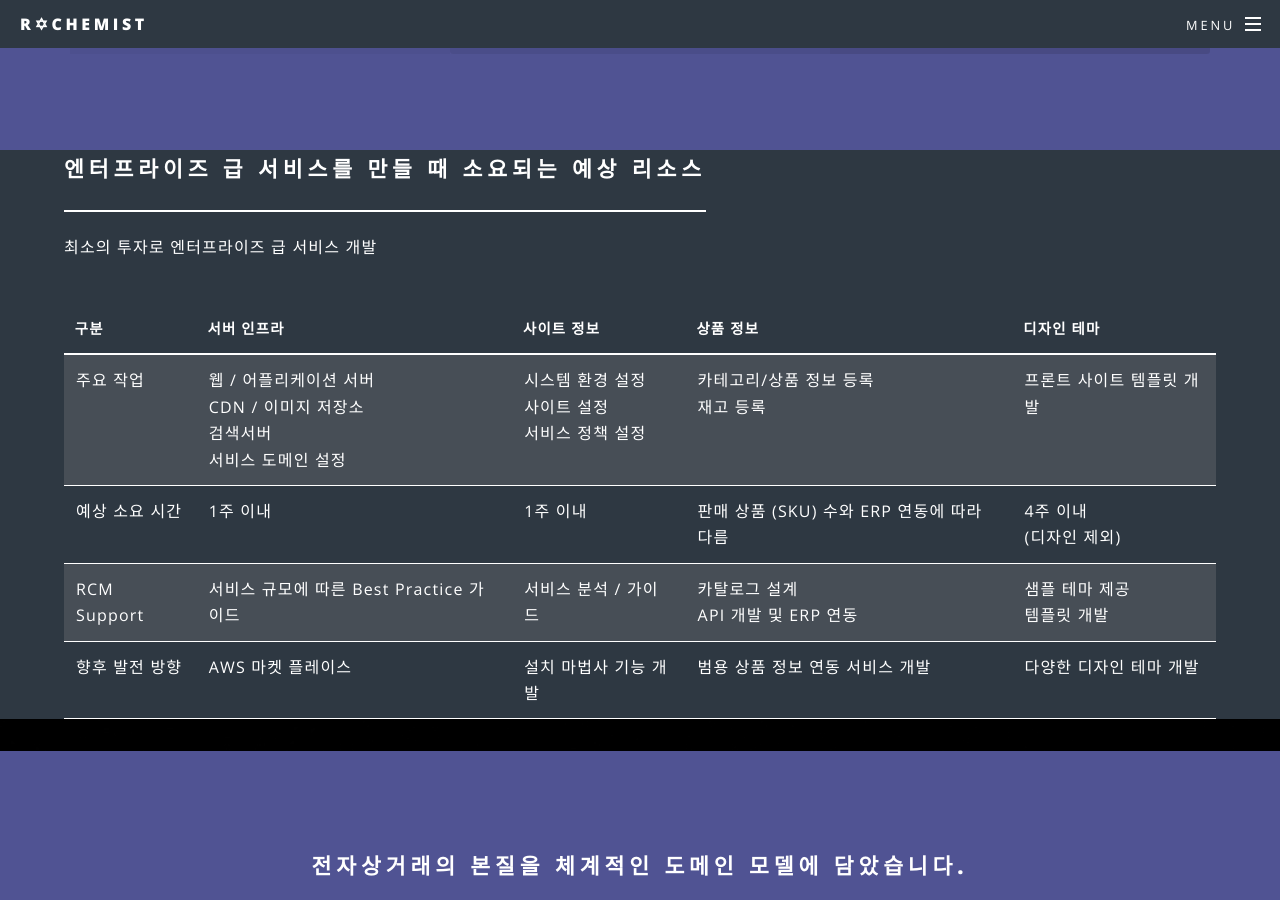
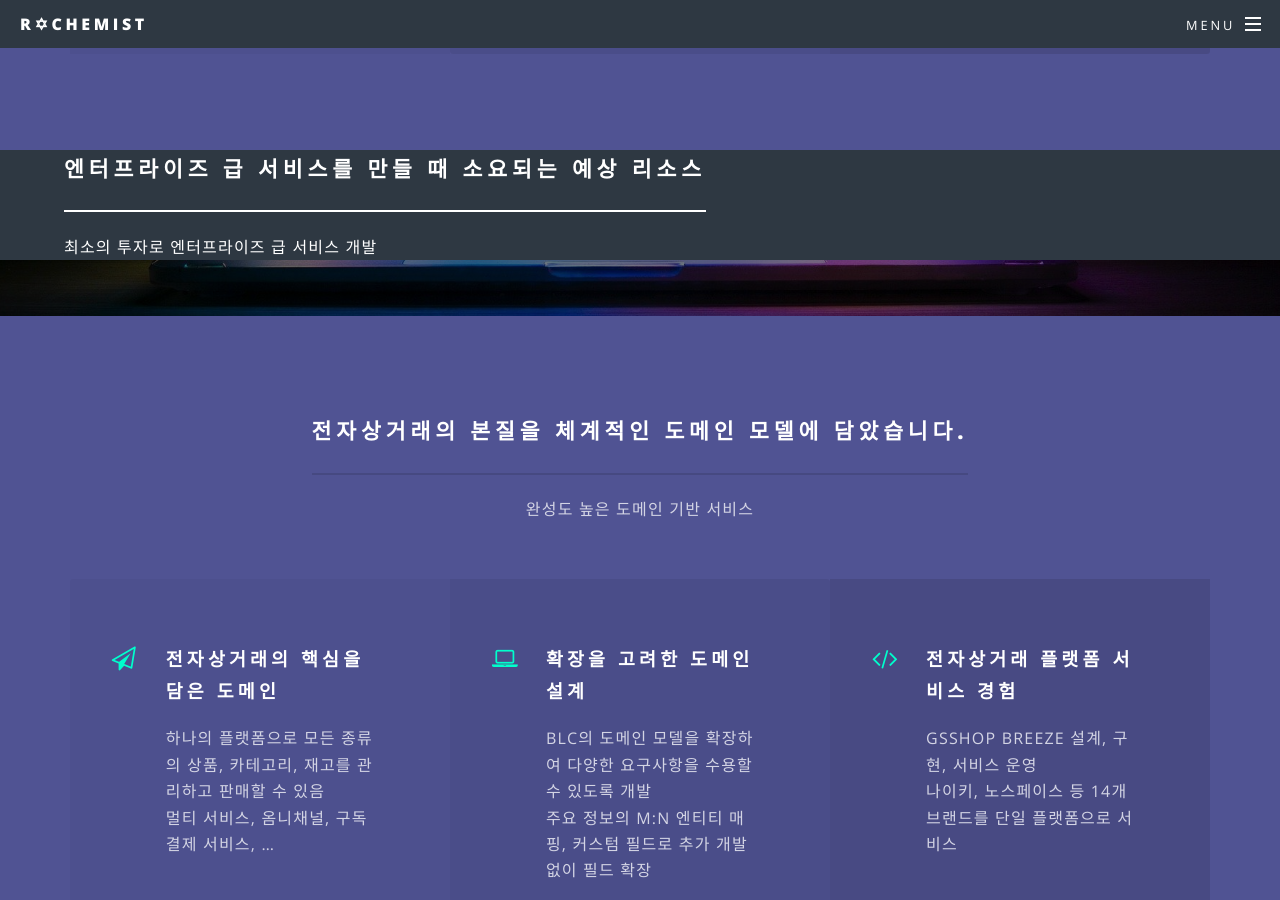
Before and after one commit to rchemist/rchemist.github.io, a Jekyll site: the page built from index.html, in a window 1280 px wide and 900 px high, scrolled down 1425 px. Built offline with Jekyll 4.4.1, drawn with Linux system fonts in a browser that asks for light colours.

```diff
--- a/index.html
+++ b/index.html
@@ -59,6 +59,19 @@ layout: landing
 					</section>
 				-->
 
+
+
+<!--<style type="text/css">
+	.tg  {border-collapse:collapse;border-spacing:0;margin:0px auto;}
+	.tg td{border-color:black;border-style:solid;border-width:1px;font-family:Arial, sans-serif;font-size:14px;
+		overflow:hidden;padding:10px 5px;word-break:normal;}
+	.tg th{border-color:black;border-style:solid;border-width:1px;font-family:Arial, sans-serif;font-size:14px;
+		font-weight:normal;overflow:hidden;padding:10px 5px;word-break:normal;}
+	.tg .tg-4shx{background-color:#68cbd0;font-weight:bold;position:-webkit-sticky;position:sticky;text-align:center;top:-1px;
+		vertical-align:top;will-change:transform}
+	.tg .tg-baqh{text-align:center;vertical-align:top}
+	@media screen and (max-width: 767px) {.tg {width: auto !important;}.tg col {width: auto !important;}.tg-wrap {overflow-x: auto;-webkit-overflow-scrolling: touch;margin: auto 0px;}}
+</style>-->
 				<section id="two" class="wrapper alt style2">
 					<div class="inner">
 						<header class="major">
@@ -66,7 +79,7 @@ layout: landing
 							<p>최소의 투자로 엔터프라이즈 급 서비스 개발</p>
 						</header>
 						<!--<div class="tg-wrap">-->
-							<table class="tg">
+							<!--<table class="tg">
 								<thead>
 								<tr>
 									<th class="tg-4shx">구분</th>
@@ -107,7 +120,7 @@ layout: landing
 									<td class="tg-baqh">다양한 디자인 테마 개발</td>
 								</tr>
 								</tbody>
-							</table>
+							</table>-->
 						<!--</div>-->
 					</div>
 				</section>
```
